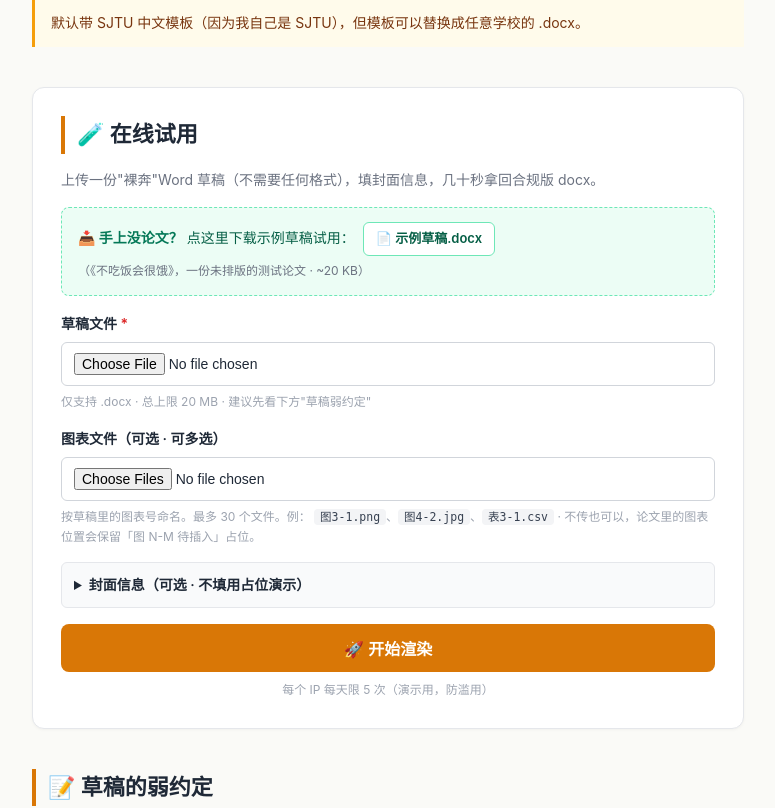
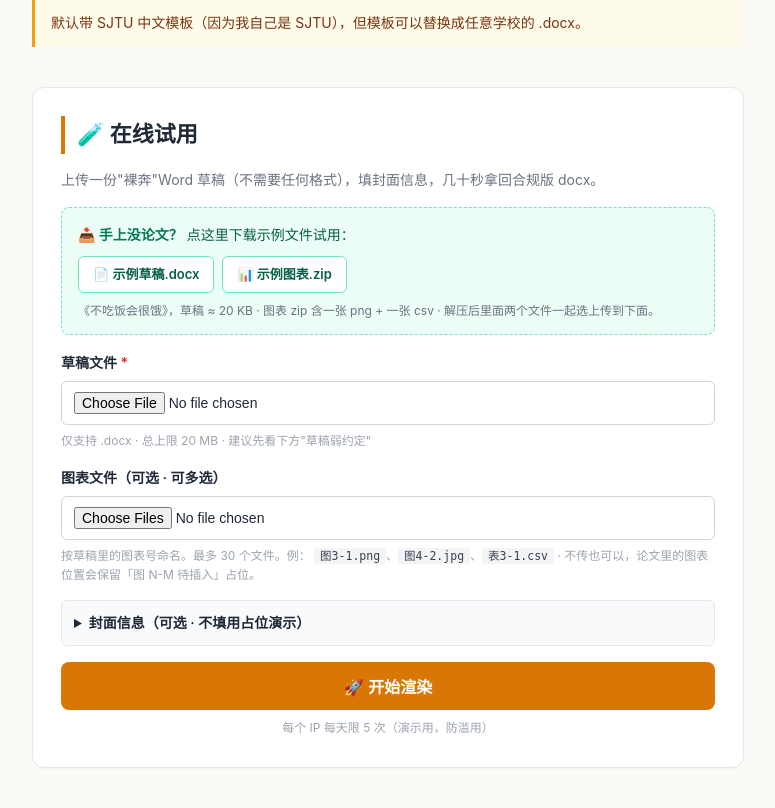
Before and after one commit to lunar999debug/ThesisEZ, a Flask app: page / in a window 1280 px wide. Shown: the part 533-1341 px from the top of the page, without its empty margins (252-1027 px from the left). Run offline with Flask 3, Linux system fonts and the light colour scheme; parts of the project's set-up code (start-up, migrations or seed data) failed here and were passed over.

Commit message:
feat: 加示例图表 zip 一键下载
- /sample-figures 路由：返回打包好的 图3-1.png + 表3-1.csv
- zip 内保留'图表/'子目录结构，方便本地用户原样拖进项目
- 启动时一次性预生成 zip 缓存到内存，请求时零开销
- 前端：示例下载区从 1 个按钮变成 2 个（草稿 + 图表）

```diff
--- a/app.py
+++ b/app.py
@@ -99,6 +99,38 @@ def sample_draft():
         mimetype="application/vnd.openxmlformats-officedocument.wordprocessingml.document",
         as_attachment=True,
         download_name="示例草稿.docx",
+    )
+
+
+# 启动时预生成示例图表 zip（只打一次，请求时直接吞）
+import zipfile
+from io import BytesIO as _BytesIO
+
+def _build_sample_figures_zip() -> bytes:
+    fig_dir = SOURCE_DIR / "图表"
+    if not fig_dir.is_dir():
+        return b""
+    buf = _BytesIO()
+    with zipfile.ZipFile(buf, "w", zipfile.ZIP_DEFLATED) as zf:
+        for p in sorted(fig_dir.iterdir()):
+            if p.is_file():
+                # 压在压缩包里保留 「图表/xxx」 路径，让用户解压后原样拖进项目
+                zf.write(p, arcname=f"图表/{p.name}")
+    return buf.getvalue()
+
+_SAMPLE_FIGURES_ZIP = _build_sample_figures_zip()
+
+
+@app.route("/sample-figures")
+def sample_figures():
+    """提供示例图表压缩包下载。"""
+    if not _SAMPLE_FIGURES_ZIP:
+        abort(404)
+    return send_file(
+        _BytesIO(_SAMPLE_FIGURES_ZIP),
+        mimetype="application/zip",
+        as_attachment=True,
+        download_name="示例图表.zip",
     )
 
 
--- a/static/style.css
+++ b/static/style.css
@@ -91,11 +91,11 @@ p, li { font-size: 15px; color: #374151; }
   line-height: 1.8;
 }
 .sample-box strong { color: #047857; }
-.sample-box small { display: block; color: #6b7280; font-size: 12px; margin-top: 4px; }
+.sample-box small { display: block; color: #6b7280; font-size: 12px; margin-top: 8px; line-height: 1.6; }
+.sample-buttons { margin-top: 8px; display: flex; gap: 8px; flex-wrap: wrap; }
 .sample-btn {
   display: inline-block;
-  padding: 4px 12px;
-  margin-left: 4px;
+  padding: 6px 14px;
   background: #fff;
   border: 1px solid #6ee7b7;
   border-radius: 6px;
--- a/templates/index.html
+++ b/templates/index.html
@@ -31,10 +31,12 @@
     <p class="hint">上传一份"裸奔"Word 草稿（不需要任何格式），填封面信息，几十秒拿回合规版 docx。</p>
 
     <div class="sample-box">
-      <strong>📥 手上没论文？</strong>
-      点这里下载示例草稿试用：
-      <a href="/sample" class="sample-btn" download>📄 示例草稿.docx</a>
-      <small>（《不吃饭会很饿》，一份未排版的测试论文 · ~20 KB）</small>
+      <strong>📥 手上没论文？</strong> 点这里下载示例文件试用：
+      <div class="sample-buttons">
+        <a href="/sample" class="sample-btn" download>📄 示例草稿.docx</a>
+        <a href="/sample-figures" class="sample-btn" download>📊 示例图表.zip</a>
+      </div>
+      <small>《不吃饭会很饿》，草稿 ≈ 20 KB · 图表 zip 含一张 png + 一张 csv · 解压后里面两个文件一起选上传到下面。</small>
     </div>
 
     <form id="form" class="form">
```
